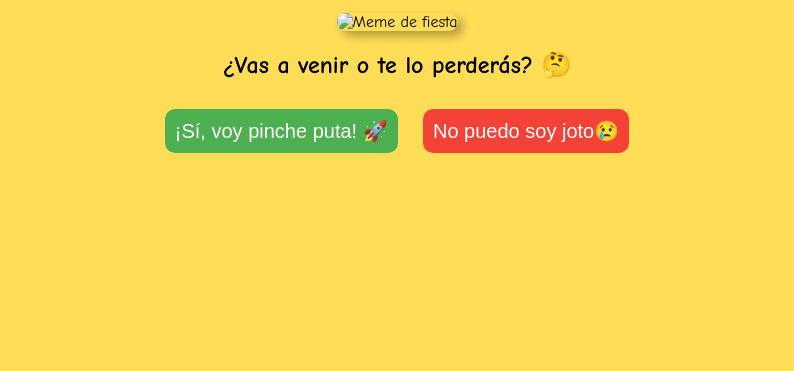
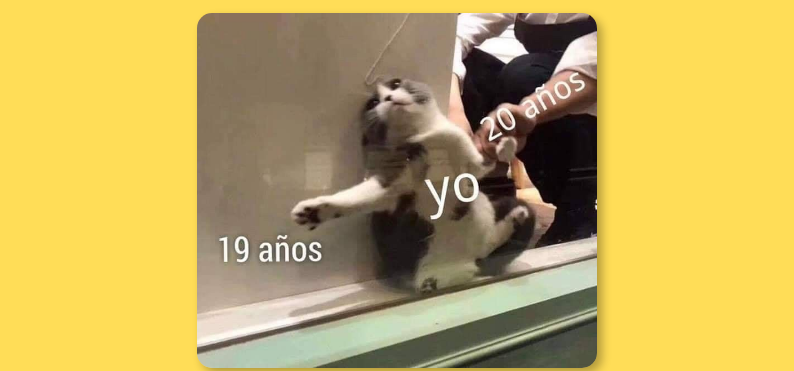
Before and after one commit to Josecoos/index, a plain HTML site: page index.html in a window 1280 px wide. Shown: the part 689-1060 px from the top of the page, without its empty margins (243-1037 px from the left). Before the commit the page ends 880 px from the top, so only its background shows below. Drawn offline with Linux system fonts and the light colour scheme.

Commit message:
Update index.html

```diff
--- a/index.html
+++ b/index.html
@@ -49,7 +49,7 @@
     <p><b>Hora:</b> 4:00 PM</p>
     <p><b>Lugar:</b> Mi casa 🏠 <iframe src="https://www.google.com/maps/embed?pb=!1m18!1m12!1m3!1d3590.3256606462014!2d-100.13393992514088!3d25.858757004588895!2m3!1f0!2f0!3f0!3m2!1i1024!2i768!4f13.1!3m3!1m2!1s0x8662ee315ed2d345%3A0xdd5ee11ee2b127b5!2sAv.%20San%20Juan%20434%2C%2065776%20Valle%20de%20Santa%20Elena%2C%20N.L.!5e0!3m2!1ses!2smx!4v1743265773418!5m2!1ses!2smx" width="600" height="450" style="border:0;" allowfullscreen="" loading="lazy" referrerpolicy="no-referrer-when-downgrade"></iframe></p>
 
-    <img class="meme" src="meme/meme1.jpg" alt="Meme de fiesta">
+    <img class="meme" src="meme1.jpg" alt="Meme de fiesta">
 
     <h2>¿Vas a venir o te lo perderás? 🤔</h2>
 
```
